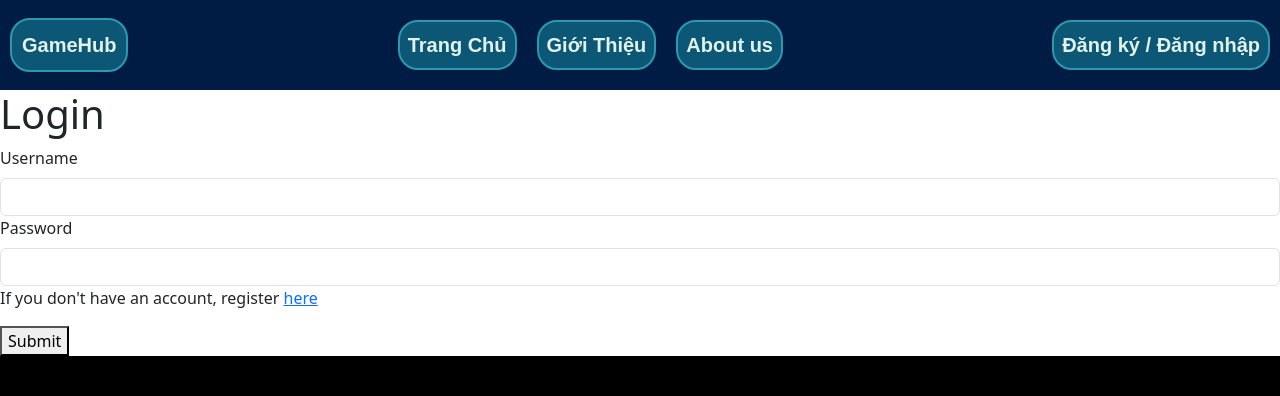
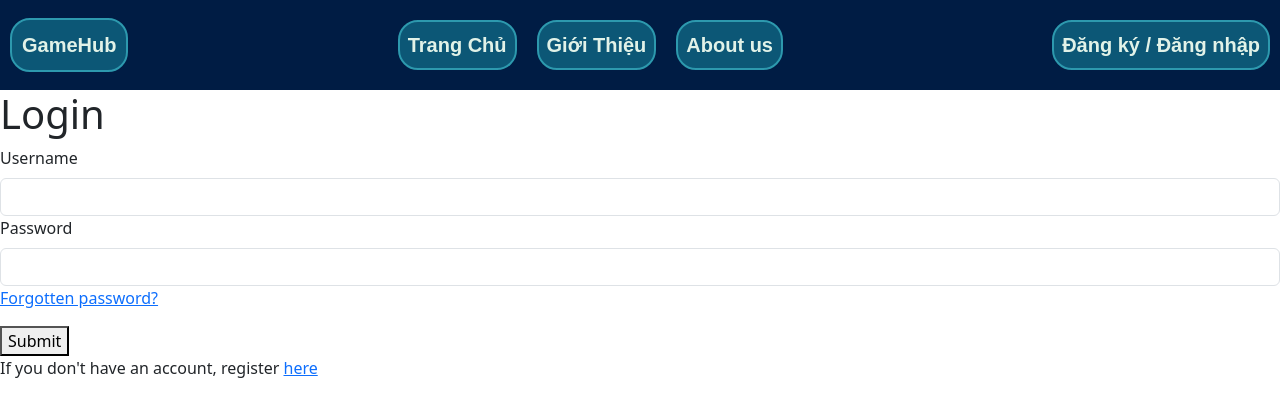
Before and after one commit to qichuang5705/Game-Hub-Platform, a Django app: template accounts/templates/login.html in a window 1280 px wide. Shown: the top 396 px of the page. Run offline with Django 3.2, Linux system fonts and the light colour scheme; the template is opened without the code that fills it, so the values that code supplies are empty.

Commit message:
them reset password bang email

```diff
--- a/accounts/templates/login.html
+++ b/accounts/templates/login.html
@@ -2,20 +2,34 @@
 <!DOCTYPE html>
 <html lang="en">
   <head>
-    <meta charset="UTF-8">
+    <meta charset="UTF-8" />
     <meta name="viewport" content="width=device-width, initial-scale=1.0" />
     <!-- navbar css js -->
-    <link href="https://cdn.jsdelivr.net/npm/bootstrap@5.3.3/dist/css/bootstrap.min.css" rel="stylesheet" integrity="sha384-QWTKZyjpPEjISv5WaRU9OFeRpok6YctnYmDr5pNlyT2bRjXh0JMhjY6hW+ALEwIH" crossorigin="anonymous">
-    <script src="https://cdn.jsdelivr.net/npm/bootstrap@5.3.3/dist/js/bootstrap.bundle.min.js" integrity="sha384-YvpcrYf0tY3lHB60NNkmXc5s9fDVZLESaAA55NDzOxhy9GkcIdslK1eN7N6jIeHz" crossorigin="anonymous"></script>
-    <link rel="stylesheet" href="{%static 'css/navbar.css'%}">
+    <link
+      href="https://cdn.jsdelivr.net/npm/bootstrap@5.3.3/dist/css/bootstrap.min.css"
+      rel="stylesheet"
+      integrity="sha384-QWTKZyjpPEjISv5WaRU9OFeRpok6YctnYmDr5pNlyT2bRjXh0JMhjY6hW+ALEwIH"
+      crossorigin="anonymous"
+    />
+    <script
+      src="https://cdn.jsdelivr.net/npm/bootstrap@5.3.3/dist/js/bootstrap.bundle.min.js"
+      integrity="sha384-YvpcrYf0tY3lHB60NNkmXc5s9fDVZLESaAA55NDzOxhy9GkcIdslK1eN7N6jIeHz"
+      crossorigin="anonymous"
+    ></script>
+    <link rel="stylesheet" href="{%static 'css/navbar.css'%}" />
     <!-- navbar css js -->
 
     <!-- footer css js -->
-    <link rel="stylesheet" href="https://cdnjs.cloudflare.com/ajax/libs/font-awesome/6.4.2/css/all.min.css" integrity="sha512-z3gLpd7yknf1YoNbCzqRKc4qyor8gaKU1qmn+CShxbuBusANI9QpRohGBreCFkKxLhei6S9CQXFEbbKuqLg0DA==" crossorigin="anonymous" referrerpolicy="no-referrer" />
-    <link rel="stylesheet" href="{%static 'css/footer.css'%}">
-     <!-- footer css js -->
+    <link
+      rel="stylesheet"
+      href="https://cdnjs.cloudflare.com/ajax/libs/font-awesome/6.4.2/css/all.min.css"
+      integrity="sha512-z3gLpd7yknf1YoNbCzqRKc4qyor8gaKU1qmn+CShxbuBusANI9QpRohGBreCFkKxLhei6S9CQXFEbbKuqLg0DA=="
+      crossorigin="anonymous"
+      referrerpolicy="no-referrer"
+    />
+    <link rel="stylesheet" href="{%static 'css/footer.css'%}" />
+    <!-- footer css js -->
     <title>GameHub</title>
-
   </head>
 
   <body>
@@ -46,10 +60,13 @@
           />
         </div>
         <p class="login-text">
+          <a href="{% url 'reset_password' %}">Forgotten password?</a>
+        </p>
+        <button type="submit" id="submitButton">Submit</button>
+        <p class="login-text">
           If you don't have an account, register
           <a href="{% url 'register' %}">here</a>
         </p>
-        <button type="submit" id="submitButton">Submit</button>
       </form>
     </section>
 
--- /dev/null
+++ b/accounts/templates/password_reset.html
@@ -0,0 +1,6 @@
+<h2>Reset Your Password</h2>
+<form method="post">
+    {% csrf_token %}
+    {{ form.as_p }}
+    <button type="submit">Send Reset Link</button>
+</form>
--- /dev/null
+++ b/accounts/templates/password_reset_done.html
@@ -0,0 +1,2 @@
+<h2>Password Reset Complete</h2>
+<p>Your password has been reset successfully. You can now <a href="{% url 'login' %}">log in</a> with your new password.</p>
--- /dev/null
+++ b/accounts/templates/password_reset_form.html
@@ -0,0 +1,6 @@
+<h2>Enter New Password</h2>
+<form method="post">
+    {% csrf_token %}
+    {{ form.as_p }}
+    <button type="submit">Reset Password</button>
+</form>
--- /dev/null
+++ b/accounts/templates/password_reset_sent.html
@@ -0,0 +1,2 @@
+<h2>Password Reset Sent</h2>
+<p>We've emailed you instructions for resetting your password. If you don't receive an email, please check your spam folder.</p>
--- a/accounts/urls.py
+++ b/accounts/urls.py
@@ -11,4 +11,8 @@ urlpatterns = [
     path('accounts/password_change/', auth_views.PasswordChangeView.as_view(template_name='password_change_form.html'), name='password_change'),
     path('accounts/password_change/done/', auth_views.PasswordChangeDoneView.as_view(template_name='password_change_done.html'), name='password_change_done'),
     path("accounts/information/", views.information , name="information"),
+    path('reset_password/', auth_views.PasswordResetView.as_view(template_name="password_reset.html"), name="reset_password"),
+    path('reset_password_sent/', auth_views.PasswordResetDoneView.as_view(template_name="password_reset_sent.html"), name="password_reset_done"),
+    path('reset/<uidb64>/<token>/', auth_views.PasswordResetConfirmView.as_view(template_name="password_reset_form.html"), name="password_reset_confirm"),
+    path('reset_password_complete/', auth_views.PasswordResetCompleteView.as_view(template_name="password_reset_done.html"), name="password_reset_complete"),
 ]
--- a/accounts/views.py
+++ b/accounts/views.py
@@ -103,3 +103,6 @@ def information(request):
     else:
         form = FormInfor( instance=user)
     return render(request, "information.html", {'form': form})
+
+def reset_password(request):
+    return render(request, 'password_reset.html')
```
Also changed, not shown: GameHub/settings.py (+8 -1 lines).
